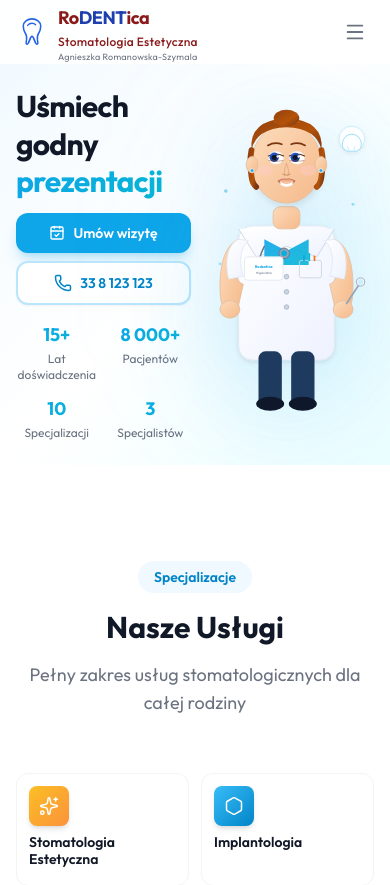
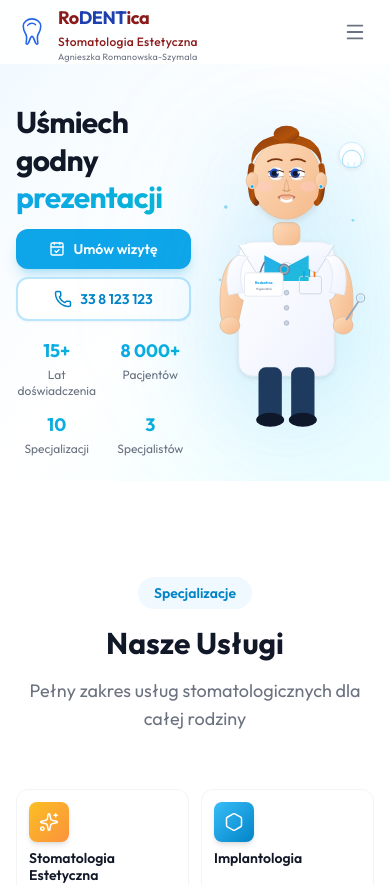
Before and after one commit to macieyosjudo/kokware, a React (Vite) app in the folder rodentica-app/: page / in a window 390 px wide. Shown: the top 885 px of the page. Built offline with nearby package versions, Linux system fonts and the light colour scheme.

Commit message:
Mobile: more top padding (pt-10) between navbar and content
https://claude.ai/code/session_016nQQZckVy19WTMnjRPiQSt

```diff
--- a/rodentica-app/src/pages/Home.jsx
+++ b/rodentica-app/src/pages/Home.jsx
@@ -40,7 +40,7 @@ export default function Home() {
           <div className="absolute -bottom-32 -left-32 w-96 h-96 bg-cyan-400/6 rounded-full blur-3xl" />
         </div>
 
-        <div className="relative max-w-6xl mx-auto px-4 sm:px-6 lg:px-8 py-6 sm:py-20 w-full">
+        <div className="relative max-w-6xl mx-auto px-4 sm:px-6 lg:px-8 pt-10 pb-6 sm:py-20 w-full">
           <div className="grid grid-cols-2 lg:grid-cols-2 gap-2 sm:gap-12 items-center">
             {/* Text */}
             <div className="order-1 lg:order-1">
```
